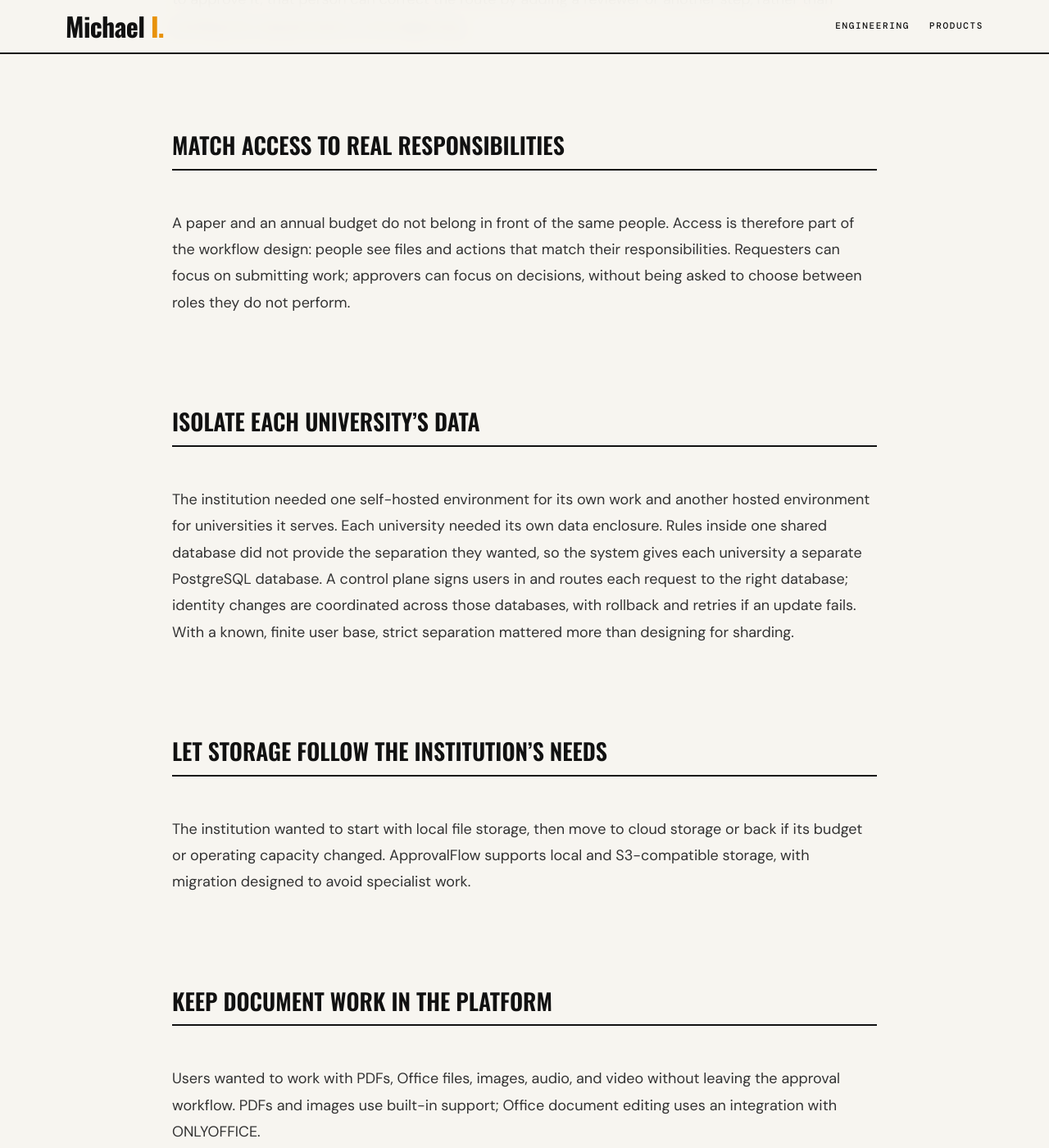
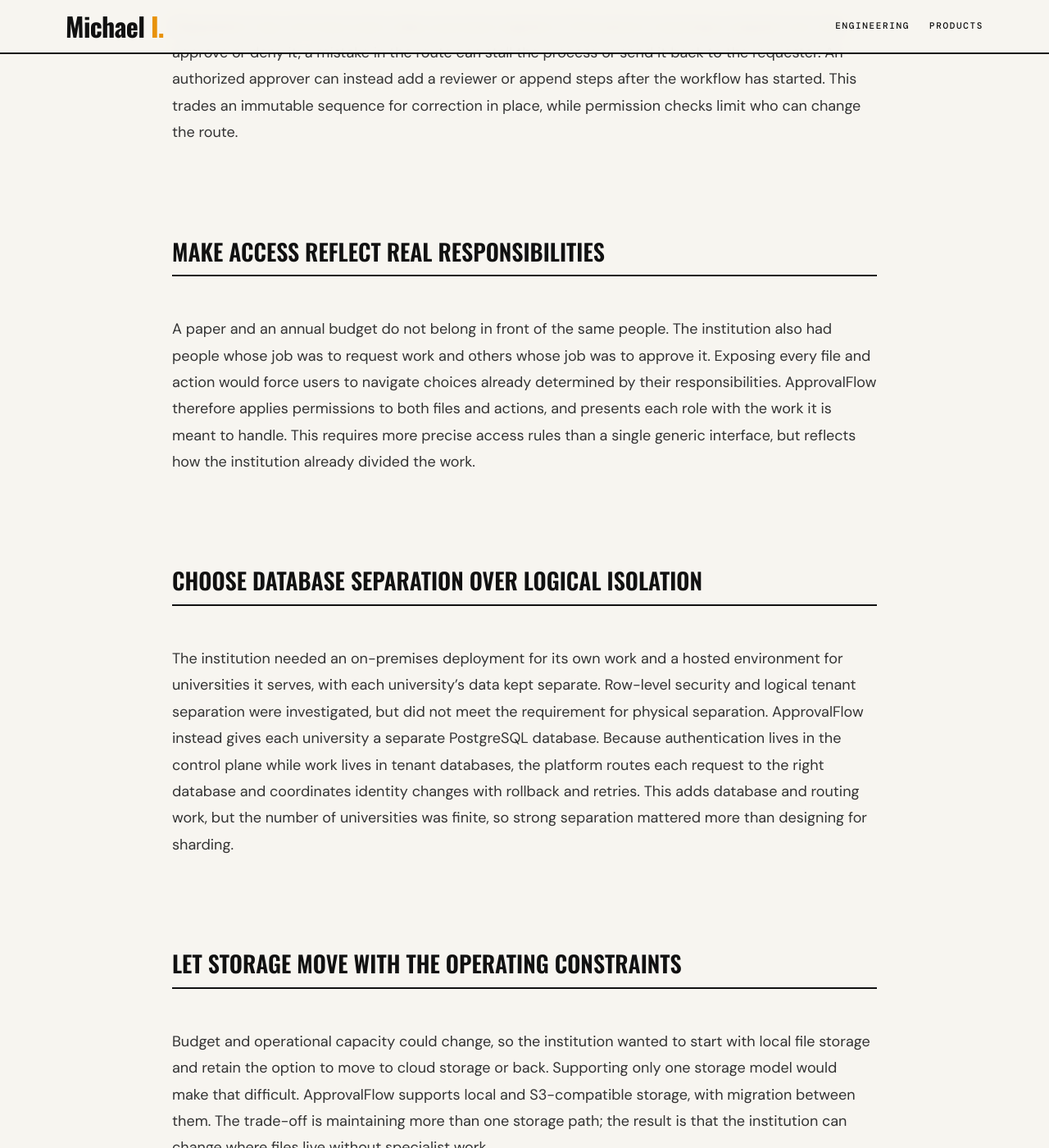
Before and after one commit to clrzr/clrzr.github.io, a Jekyll site: the page built from _case_studies/approvalflow.md, in a window 1280 px wide and 1400 px high, scrolled down 1785 px. Shown: the whole window at 82% size. Built offline with Jekyll 4.4.1, drawn with Linux system fonts in a browser that asks for light colours; some web fonts are replaced; some of the changed text lies outside the part shown.

Commit message:
Connect ApprovalFlow decisions to context
Co-authored-by: Copilot App <223556219+Copilot@users.noreply.github.com>

```diff
--- a/_case_studies/approvalflow.md
+++ b/_case_studies/approvalflow.md
@@ -15,34 +15,34 @@ Built for a government institution, ApprovalFlow treats document approval as a p
   <figcaption>ApprovalFlow sign-in screen</figcaption>
 </figure>
 
-## Give feedback a formal path
+## Make feedback visible without making it final
 
-Informal requests for feedback were often not prioritized. The institution wanted feedback to follow a visible, tracked process without making it the final decision. Review collects feedback; approval decides. They also wanted to revisit that distinction after seeing how people used it.
+Informal requests for feedback were often deprioritized, but the institution did not want every review to become a final decision. ApprovalFlow puts reviews in the same tracked process as approvals while keeping reviews non-terminal. That makes feedback visible without letting it resolve the request; approval remains a separate decision point. The distinction can be revisited as the institution learns how reviews work in practice.
 
-## Correct a request without starting over
+## Let approvers correct a broken route
 
-Requesters may not know every step a process requires. When a request reaches someone authorized to approve it, that person can correct the route by adding a reviewer or another step, rather than sending the request back to the beginning.
+Requesters may not know every step a process requires. If the person receiving a request can only approve or deny it, a mistake in the route can stall the process or send it back to the requester. An authorized approver can instead add a reviewer or append steps after the workflow has started. This trades an immutable sequence for correction in place, while permission checks limit who can change the route.
 
-## Match access to real responsibilities
+## Make access reflect real responsibilities
 
-A paper and an annual budget do not belong in front of the same people. Access is therefore part of the workflow design: people see files and actions that match their responsibilities. Requesters can focus on submitting work; approvers can focus on decisions, without being asked to choose between roles they do not perform.
+A paper and an annual budget do not belong in front of the same people. The institution also had people whose job was to request work and others whose job was to approve it. Exposing every file and action would force users to navigate choices already determined by their responsibilities. ApprovalFlow therefore applies permissions to both files and actions, and presents each role with the work it is meant to handle. This requires more precise access rules than a single generic interface, but reflects how the institution already divided the work.
 
-## Isolate each university's data
+## Choose database separation over logical isolation
 
-The institution needed one self-hosted environment for its own work and another hosted environment for universities it serves. Each university needed its own data enclosure. Rules inside one shared database did not provide the separation they wanted, so the system gives each university a separate PostgreSQL database. A control plane signs users in and routes each request to the right database; identity changes are coordinated across those databases, with rollback and retries if an update fails. With a known, finite user base, strict separation mattered more than designing for sharding.
+The institution needed an on-premises deployment for its own work and a hosted environment for universities it serves, with each university's data kept separate. Row-level security and logical tenant separation were investigated, but did not meet the requirement for physical separation. ApprovalFlow instead gives each university a separate PostgreSQL database. Because authentication lives in the control plane while work lives in tenant databases, the platform routes each request to the right database and coordinates identity changes with rollback and retries. This adds database and routing work, but the number of universities was finite, so strong separation mattered more than designing for sharding.
 
-## Let storage follow the institution's needs
+## Let storage move with the operating constraints
 
-The institution wanted to start with local file storage, then move to cloud storage or back if its budget or operating capacity changed. ApprovalFlow supports local and S3-compatible storage, with migration designed to avoid specialist work.
+Budget and operational capacity could change, so the institution wanted to start with local file storage and retain the option to move to cloud storage or back. Supporting only one storage model would make that difficult. ApprovalFlow supports local and S3-compatible storage, with migration between them. The trade-off is maintaining more than one storage path; the result is that the institution can change where files live without specialist work.
 
-## Keep document work in the platform
+## Keep document work inside the workflow
 
-Users wanted to work with PDFs, Office files, images, audio, and video without leaving the approval workflow. PDFs and images use built-in support; Office document editing uses an integration with ONLYOFFICE.
+The requested in-platform experience covered PDFs, Office files, images, audio, and video. Built-in support handles PDFs and images, but editing Office documents required a separate capability. ApprovalFlow integrates ONLYOFFICE rather than sending users to another application. That keeps Office editing in the workflow, at the cost of relying on an external document editor.
 
-## Prevent duplicate work at upload
+## Stop duplicate submissions before they trigger work
 
-The intended users were not necessarily technical, and uploading the wrong file could start a chain of notifications and reviews. ApprovalFlow prevents the same person from uploading identical content twice. An optional workspace-wide check also catches a document already in another approval process, so users can find the existing request instead of starting parallel work.
+Users could accidentally submit the same file twice. Once a request starts, a duplicate can notify several people and create unnecessary review work. ApprovalFlow checks file content before the process begins and blocks repeat uploads by the same person. An optional workspace-wide check catches a file already in another approval process, so users can find the existing request instead of starting parallel work. Making that wider check optional lets each workspace choose how broadly to apply the safeguard.
 
-## Make responsiveness visible
+## Turn responsiveness into a measurable signal
 
-The institution wanted responsiveness to inform internal performance reviews. Reports track how long requests and individual steps take, giving managers information they can use in that process.
+Responsiveness was an internal performance measure, but a general status label could not show how quickly work moved. ApprovalFlow records request and step timing and reports turnaround and service-target performance. Managers get concrete timing data for reviews; the product reports the measures without making performance judgments itself.
```
